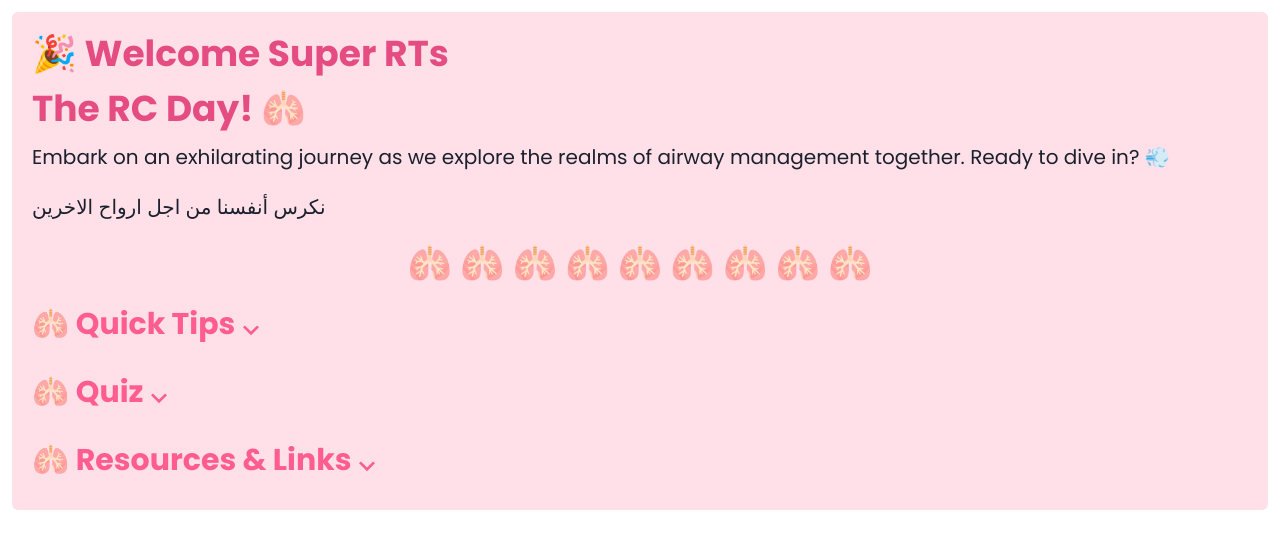
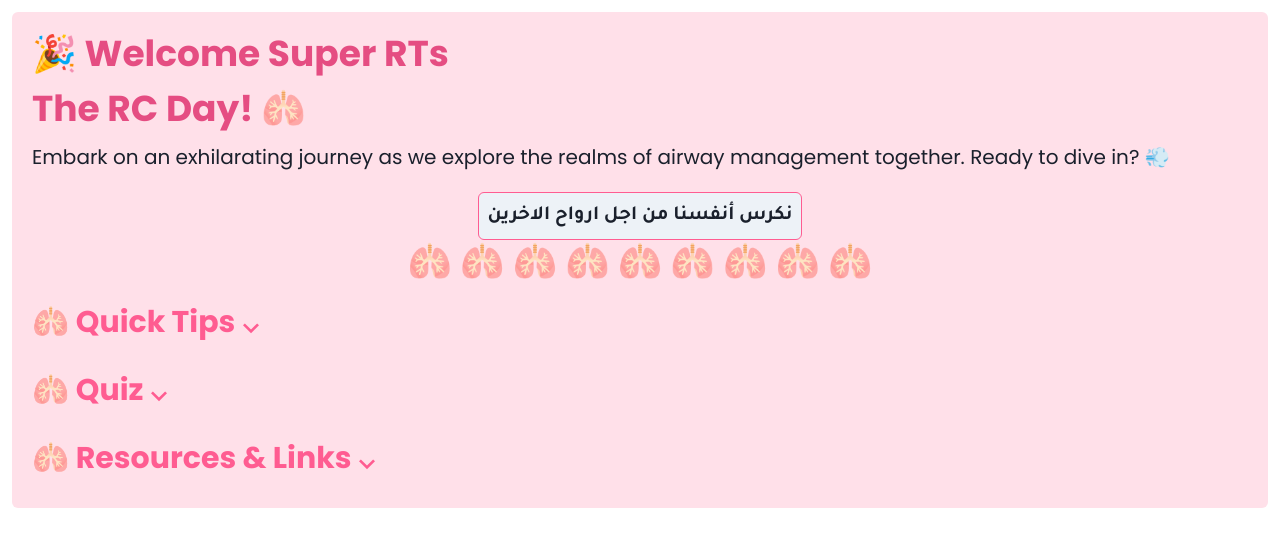
Before and after one commit to HadiAlMarzooq/airwaymanagment, a React (Create React App) app: page / in a window 1280 px wide. Shown: the top 548 px of the page. Built offline with nearby package versions, Linux system fonts and the light colour scheme.

Commit message:
quote added

```diff
--- a/src/App.js
+++ b/src/App.js
@@ -6,6 +6,8 @@ import {
   Text,
   useToast,
   extendTheme,
+  Badge,
+  Flex,
 } from "@chakra-ui/react";
 import TipsSection from "./components/TipsSection";
 import Quiz from "./components/Quiz";
@@ -15,6 +17,7 @@ const theme = extendTheme({
   fonts: {
     heading: "Poppins, sans-serif",
     body: "Poppins, sans-serif",
+    arabic: "Tajawal, sans-serif",
   },
   colors: {
     primary: {
@@ -61,9 +64,19 @@ function App() {
             management together. Ready to dive in? 💨
           </Text>
 
-          <Text fontSize="xl" mb={5}>
-            نكرس أنفسنا من اجل ارواح الاخرين
-          </Text>
+          <Flex justifyContent="center">
+            <Badge
+              fontSize="xl"
+              p={2}
+              borderRadius="md"
+              fontFamily="arabic"
+              border="1px solid"
+              borderColor="primary.500"
+            >
+              نكرس أنفسنا من اجل ارواح الاخرين
+            </Badge>
+          </Flex>
+
           <Heading mb={5} color="primary.600" textAlign="center">
             🫁 🫁 🫁 🫁 🫁 🫁 🫁 🫁 🫁
           </Heading>
```
